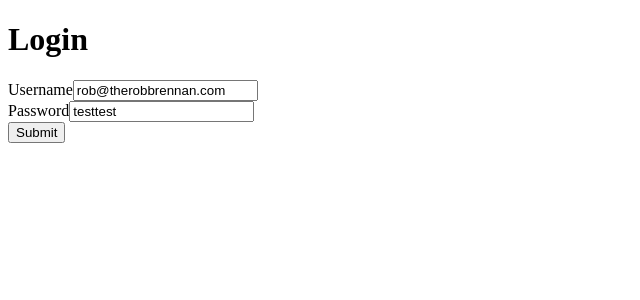
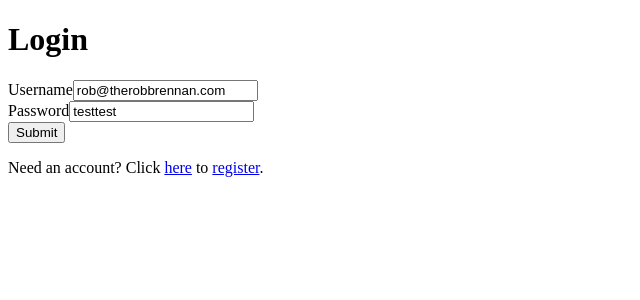
Before and after one commit to TheRobBrennan/grandstack-seed, a React (Create React App) app in the folder app/: page /login in a window 1280 px wide. Shown: the top 300 px of the page, without its empty margins (0-640 px from the left). Built offline with nearby package versions, Linux system fonts and the light colour scheme; no server answers; the HTML template or start-up script is replaced by a standard one.

Commit message:
Added link to register in the login component

```diff
--- a/app/src/components/login/Login.tsx
+++ b/app/src/components/login/Login.tsx
@@ -1,5 +1,5 @@
 import React from 'react';
-import { Redirect } from "react-router-dom";
+import { Redirect, Link } from "react-router-dom";
 import { useForm } from 'react-hook-form';  // https://react-hook-form.com
 import gql from 'graphql-tag';
 import { useMutation } from '@apollo/react-hooks';
@@ -42,6 +42,7 @@ export const Login = () => {
         </div>
         <button type="submit">Submit</button>
       </form>
+      <p>Need an account? Click <Link to="/register">here</Link> to <Link to="/register">register</Link>.</p>
     </>
   );
 };
```
